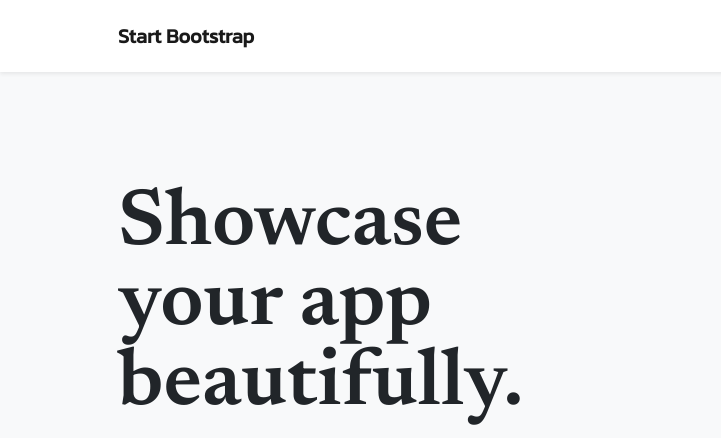
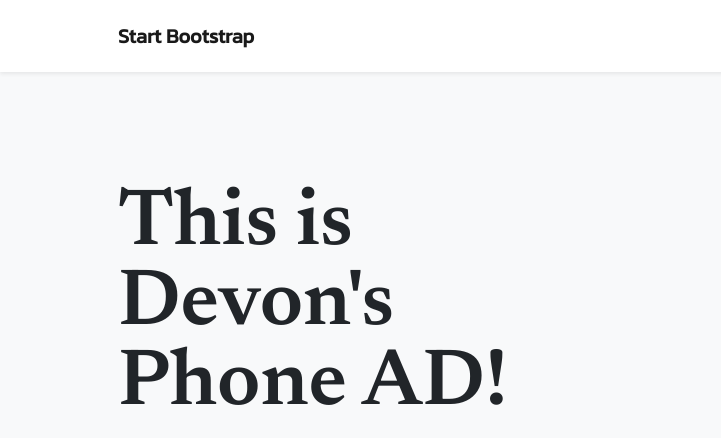
Before and after one commit to coolkidvon22/coolkidvon22.github.io, a plain HTML site: page index.html in a window 1280 px wide. Shown: the top 438 px of the page, 0-721 px from the left. Drawn offline with nearby package versions, Linux system fonts and the light colour scheme.

Commit message:
Update index.html

```diff
--- a/index.html
+++ b/index.html
@@ -47,7 +47,7 @@
                     <div class="col-lg-6">
                         <!-- Mashead text and app badges-->
                         <div class="mb-5 mb-lg-0 text-center text-lg-start">
-                            <h1 class="display-1 lh-1 mb-3">Showcase your app beautifully.</h1>
+                            <h1 class="display-1 lh-1 mb-3">This is Devon's Phone AD!</h1>
                             <p class="lead fw-normal text-muted mb-5">Launch your mobile app landing page faster with this free, open source theme from Start Bootstrap!</p>
                             <div class="d-flex flex-column flex-lg-row align-items-center">
                                 <a class="me-lg-3 mb-4 mb-lg-0" href="#!"><img class="app-badge" src="assets/img/google-play-badge.svg" alt="..." /></a>
```
